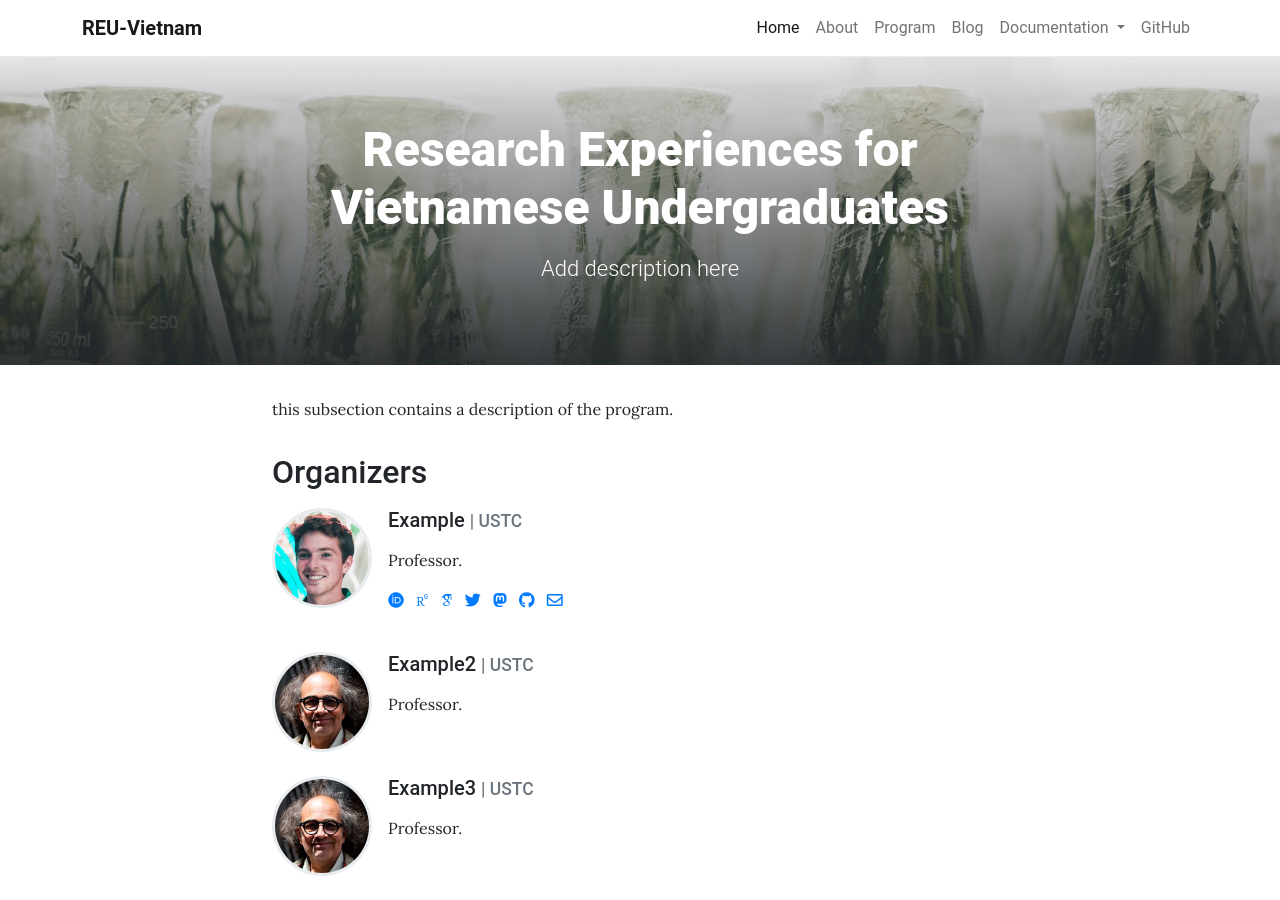
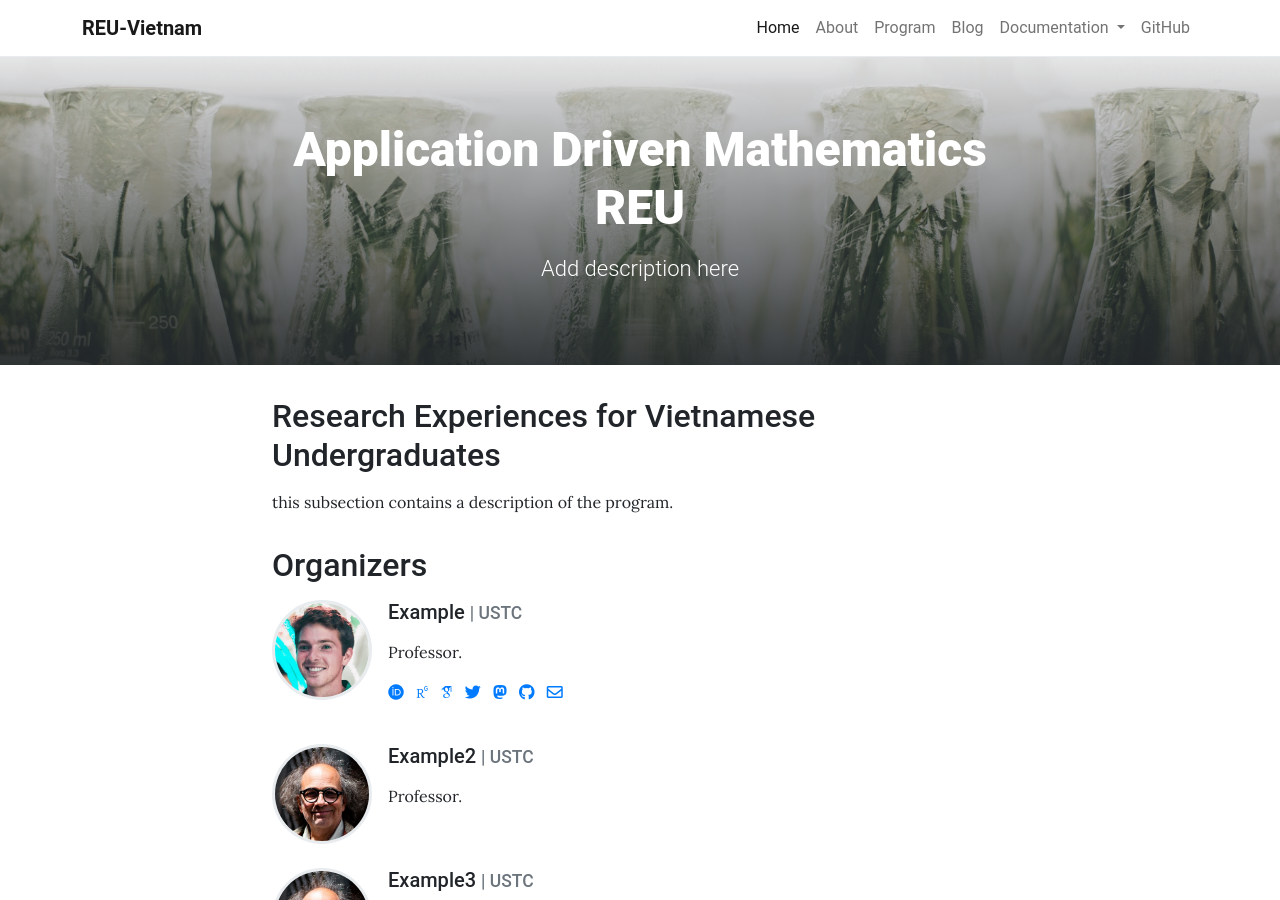
Before and after one commit to adm-vietnam/adm-vietnam.github.io, a Jekyll site: the page built from pages/home.md, in a window 1280 px wide and 900 px high. Built offline with Jekyll 4.4.1, drawn with Linux system fonts in a browser that asks for light colours; some web fonts are replaced.

Commit message:
Update home.md

```diff
--- a/pages/home.md
+++ b/pages/home.md
@@ -1,11 +1,11 @@
 ---
 layout: home
-title: Research Experiences for Vietnamese Undergraduates
+title: Application Driven Mathematics REU
 description: Add description here
 background: /assets/theme/images/chuttersnap-146799-unsplash.jpg
 permalink: /
 ---
-
+## Research Experiences for Vietnamese Undergraduates
 this subsection contains a description of the program.
 
 ## Organizers
```
